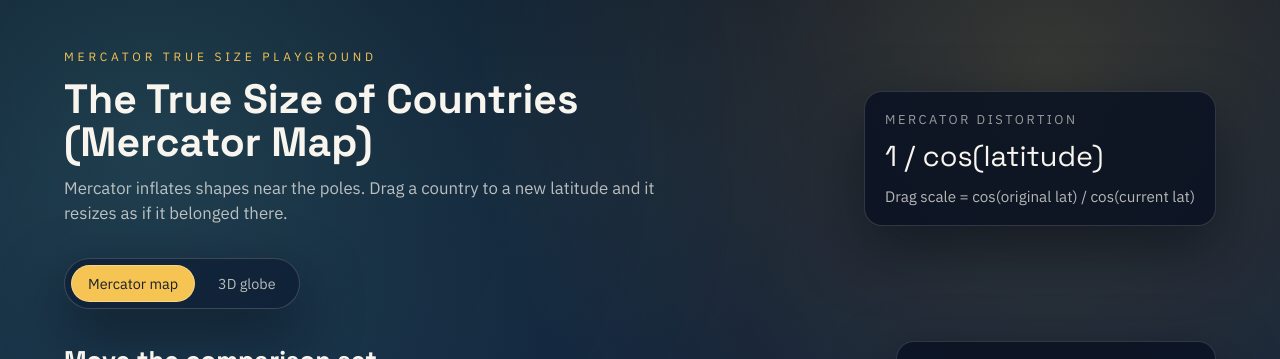
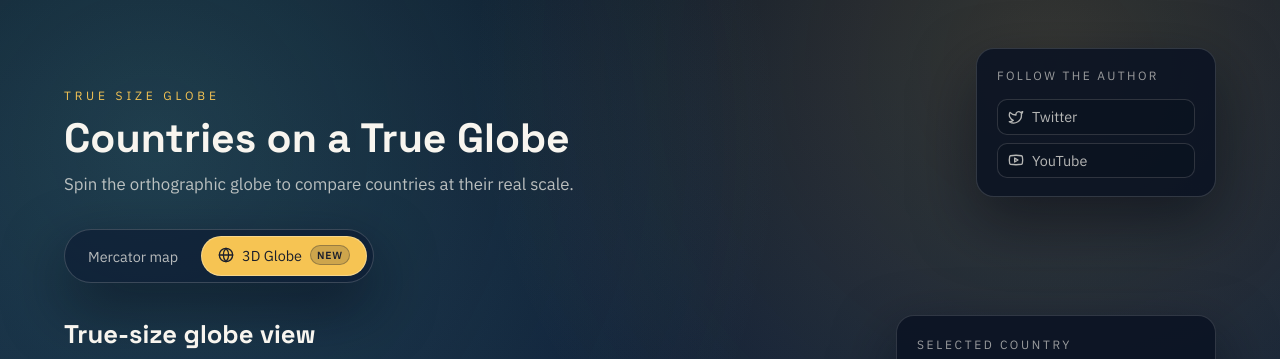
Before and after one commit to ObservedObserver/world-map-reality, a React (Vite) app: page / in a window 1280 px wide. Shown: the top 359 px of the page. Built offline with nearby package versions, Linux system fonts and the light colour scheme; no server answers.

Commit message:
feat: add badge

```diff
--- a/src/App.css
+++ b/src/App.css
@@ -53,6 +53,46 @@
   animation: fadeUp 0.8s ease 0.1s both;
 }
 
+.author-label {
+  font-size: 0.75rem;
+  text-transform: uppercase;
+  letter-spacing: 0.2em;
+  color: var(--mist-strong);
+}
+
+.author-name {
+  margin-top: 6px;
+  font-family: var(--font-display);
+  font-size: 1.2rem;
+}
+
+.author-links {
+  margin-top: 14px;
+  display: flex;
+  flex-direction: column;
+  gap: 8px;
+}
+
+.author-link {
+  display: inline-flex;
+  align-items: center;
+  gap: 8px;
+  font-size: 0.9rem;
+  color: var(--mist);
+  text-decoration: none;
+  padding: 6px 10px;
+  border-radius: 10px;
+  border: 1px solid rgba(248, 245, 239, 0.15);
+  background: rgba(9, 16, 28, 0.4);
+  transition: color 0.2s ease, border 0.2s ease, background 0.2s ease;
+}
+
+.author-link:hover {
+  color: var(--sun);
+  border-color: rgba(246, 196, 83, 0.6);
+  background: rgba(246, 196, 83, 0.15);
+}
+
 .math-label {
   font-size: 0.8rem;
   text-transform: uppercase;
@@ -94,10 +134,34 @@
   transition: background 0.2s ease, color 0.2s ease, border 0.2s ease;
 }
 
+.view-tab-content {
+  display: inline-flex;
+  align-items: center;
+  gap: 8px;
+}
+
+.view-tab-badge {
+  font-size: 0.65rem;
+  text-transform: uppercase;
+  letter-spacing: 0.08em;
+  font-weight: 700;
+  padding: 2px 6px;
+  border-radius: 999px;
+  background: rgba(246, 196, 83, 0.2);
+  color: var(--gold);
+  border: 1px solid rgba(246, 196, 83, 0.55);
+}
+
 .view-tab.is-active {
   background: var(--gold);
   color: #1a1f2c;
   border-color: rgba(248, 245, 239, 0.35);
+}
+
+.view-tab.is-active .view-tab-badge {
+  background: rgba(26, 31, 44, 0.18);
+  color: #1a1f2c;
+  border-color: rgba(26, 31, 44, 0.3);
 }
 
 .view-tab:focus-visible {
--- a/src/App.tsx
+++ b/src/App.tsx
@@ -2,6 +2,7 @@ import { useCallback, useEffect, useMemo, useRef, useState } from 'react'
 import type { PointerEvent as ReactPointerEvent } from 'react'
 import type { LineString } from 'geojson'
 import * as d3 from 'd3'
+import { Globe, Twitter, Youtube } from 'lucide-react'
 import type {
   CountryDatum,
   CountryFeature,
@@ -84,7 +85,7 @@ function App() {
   const [draggingId, setDraggingId] = useState<string | null>(null)
   const [draggableIds, setDraggableIds] = useState<string[]>([])
   const [countryFilter, setCountryFilter] = useState('')
-  const [activeView, setActiveView] = useState<'map' | 'globe'>('map')
+  const [activeView, setActiveView] = useState<'map' | 'globe'>('globe')
   const [globeDragMode, setGlobeDragMode] = useState<'rotate' | 'country'>(
     'rotate'
   )
@@ -1006,7 +1007,7 @@ function App() {
           </p>
         </div>
         <div className="math-card">
-          {isMapView ? (
+          {isMapView && (
             <>
               <div className="math-label">Mercator distortion</div>
               <div className="math-formula">1 / cos(latitude)</div>
@@ -1014,15 +1015,30 @@ function App() {
                 Drag scale = cos(original lat) / cos(current lat)
               </div>
             </>
-          ) : (
-            <>
-              <div className="math-label">Globe controls</div>
-              <div className="math-formula">Drag to rotate</div>
-              <div className="math-detail">
-                Tap a country chip to center it on the sphere.
-              </div>
-            </>
           )}
+          <div className="author-label">Follow the author</div>
+          <div className="author-links">
+            <a
+              className="author-link"
+              href="https://x.com/ob12er"
+              target="_blank"
+              rel="noopener noreferrer"
+              aria-label="Follow on Twitter"
+            >
+              <Twitter size={16} />
+              Twitter
+            </a>
+            <a
+              className="author-link"
+              href="https://www.youtube.com/@elwynnlab"
+              target="_blank"
+              rel="noopener noreferrer"
+              aria-label="Follow on YouTube"
+            >
+              <Youtube size={16} />
+              YouTube
+            </a>
+          </div>
         </div>
       </header>
 
@@ -1043,7 +1059,11 @@ function App() {
           aria-selected={!isMapView}
           onClick={() => setActiveView('globe')}
         >
-          3D globe
+          <span className="view-tab-content">
+            <Globe size={16} aria-hidden="true" />
+            3D Globe
+            <span className="view-tab-badge">new</span>
+          </span>
         </button>
       </div>
 
```
